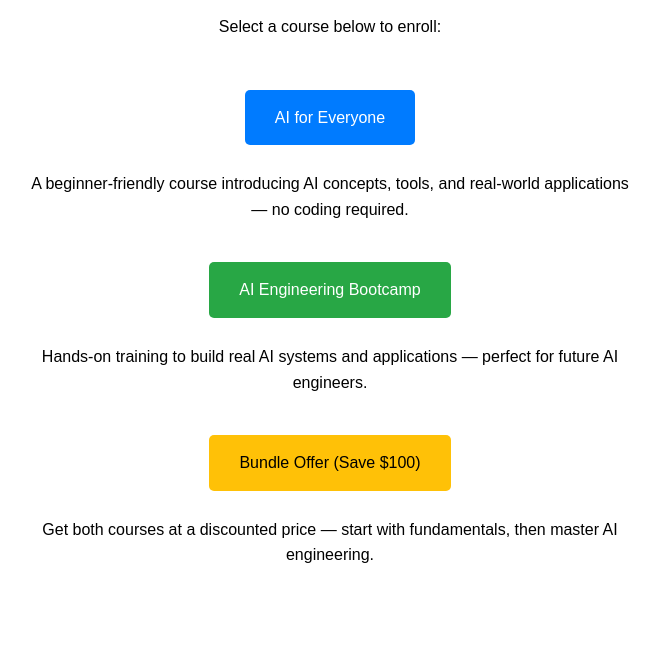
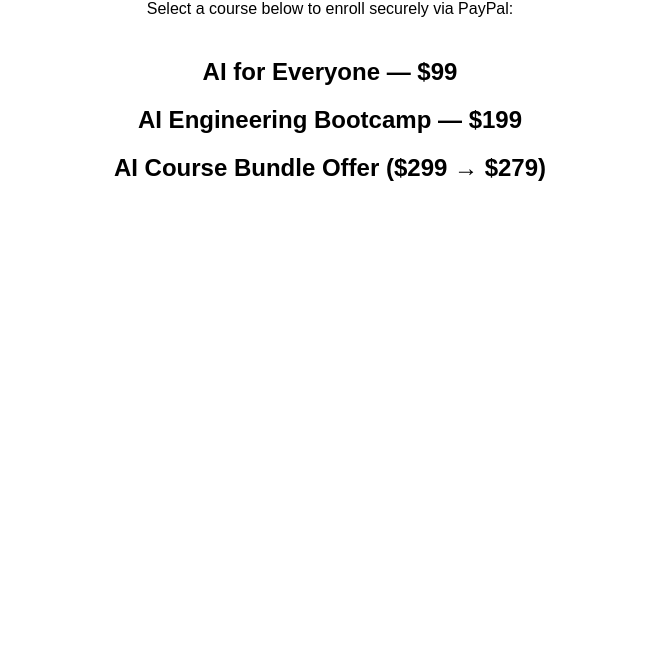
Before and after one commit to Ngeyane2003/AI-Course, a plain HTML site: page index.html in a window 1280 px wide. Shown: the part 138-800 px from the top of the page, without its empty margins (310-970 px from the left). Drawn offline with Linux system fonts and the light colour scheme; a script that the page names is missing.

Commit message:
index.html

```diff
--- a/index.html
+++ b/index.html
@@ -1,53 +1,47 @@
 <!DOCTYPE html>
 <html lang="en">
 <head>
-    <meta charset="UTF-8">
-    <meta name="viewport" content="width=device-width, initial-scale=1.0">
-    <title>AI Courses Enrollment</title>
-    <style>
-        body {
-            font-family: Arial, sans-serif;
-            text-align: center;
-            padding: 50px;
-            line-height: 1.6;
-        }
-        .button {
-            display: inline-block;
-            padding: 15px 30px;
-            margin: 10px;
-            color: white;
-            text-decoration: none;
-            border-radius: 5px;
-            max-width: 300px;
-            width: 80%;
-        }
-        .blue { background: #007BFF; }
-        .green { background: #28A745; }
-        .yellow { background: #FFC107; color: black; }
-        @media (min-width: 700px) {
-            .button { width: auto; }
-        }
-        .course {
-            margin-bottom: 30px;
-        }
-    </style>
+  <meta charset="UTF-8">
+  <meta name="viewport" content="width=device-width, initial-scale=1.0">
+  <title>AI Courses Enrollment</title>
+  <!-- PayPal SDK - only once per page -->
+  <script
+    src="https://www.paypal.com/sdk/js?client-id=BAAWdpxE1NLrXYCiwgYkb3ZCtOVAGtHQSjn3TvJnfa64SO2BtXXvtltqBpjsaXH1WYGQhDmvIo6N_n0-fs&components=hosted-buttons&disable-funding=venmo&currency=USD">
+  </script>
 </head>
-<body>
-    <h1>Join Our AI Courses</h1>
-    <p>Select a course below to enroll:</p>
-    <div style="margin-top: 40px; max-width: 600px; margin-left: auto; margin-right: auto;">
-        <div class="course">
-            <a href="https://forms.gle/M1P8Zz2ghxKYFdDX7" class="button blue">AI for Everyone</a>
-            <p>A beginner-friendly course introducing AI concepts, tools, and real-world applications — no coding required.</p>
-        </div>
-        <div class="course">
-            <a href="https://forms.gle/H7fMsERAEoyVttkN6" class="button green">AI Engineering Bootcamp</a>
-            <p>Hands-on training to build real AI systems and applications — perfect for future AI engineers.</p>
-        </div>
-        <div class="course">
-            <a href="https://forms.gle/7F765BztcLF4dqTF7" class="button yellow">Bundle Offer (Save $100)</a>
-            <p>Get both courses at a discounted price — start with fundamentals, then master AI engineering.</p>
-        </div>
-    </div>
+<body style="font-family: Arial, sans-serif; text-align: center; padding: 50px;">
+
+  <h1>Join Our AI Courses</h1>
+  <p>Select a course below to enroll securely via PayPal:</p>
+
+  <div style="margin-top: 40px;">
+    <!-- AI for Everyone ($99) -->
+    <h2>AI for Everyone — $99</h2>
+    <div id="paypal-container-EU93KRXX5TSYA"></div>
+    <script>
+      paypal.HostedButtons({
+        hostedButtonId: "EU93KRXX5TSYA",
+      }).render("#paypal-container-EU93KRXX5TSYA");
+    </script>
+
+    <!-- AI Engineering Bootcamp ($199) -->
+    <h2>AI Engineering Bootcamp — $199</h2>
+    <div id="paypal-container-TPPRY2WFGDPJY"></div>
+    <script>
+      paypal.HostedButtons({
+        hostedButtonId: "TPPRY2WFGDPJY",
+      }).render("#paypal-container-TPPRY2WFGDPJY");
+    </script>
+
+    <!-- AI Course Bundle Offer ($299 → $279) -->
+    <h2>AI Course Bundle Offer ($299 → $279)</h2>
+    <div id="paypal-container-4B44NAQ2NQAAS"></div>
+    <script>
+      paypal.HostedButtons({
+        hostedButtonId: "4B44NAQ2NQAAS",
+      }).render("#paypal-container-4B44NAQ2NQAAS");
+    </script>
+  </div>
+
 </body>
 </html>
```
